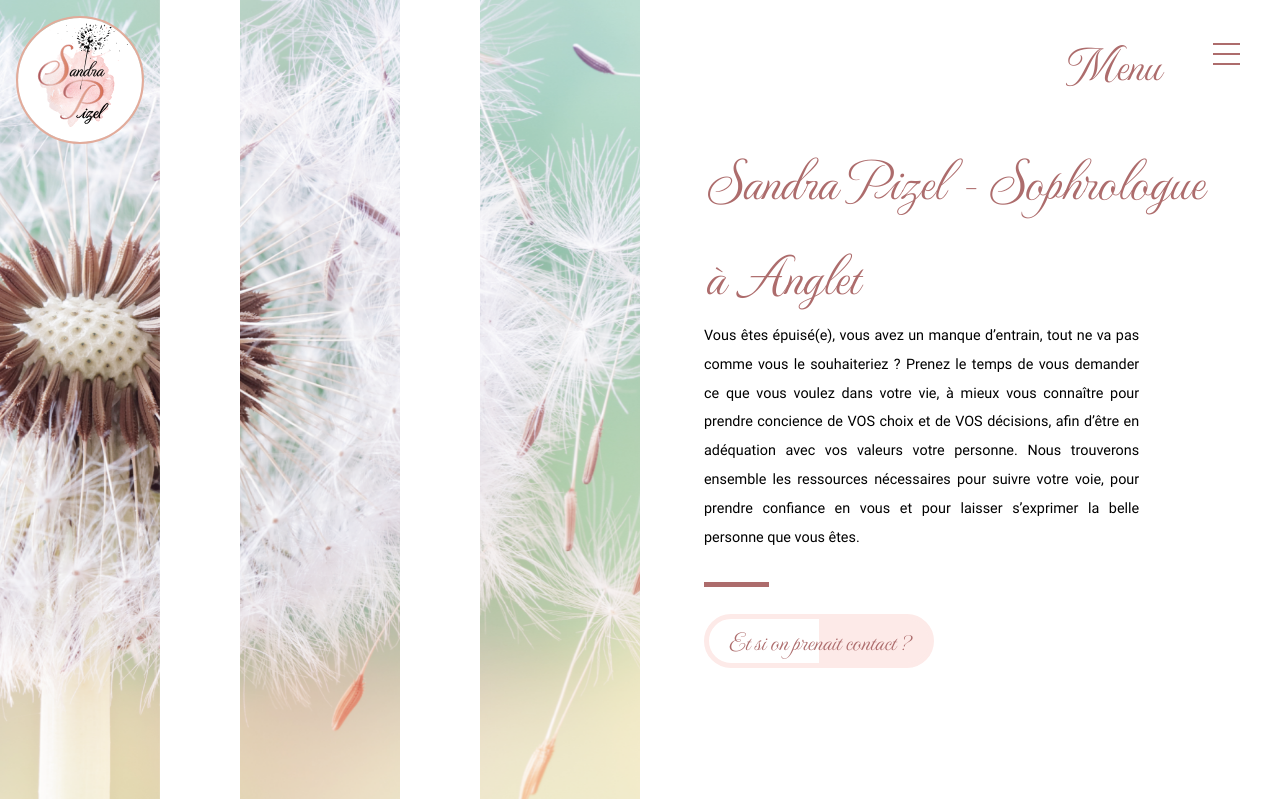
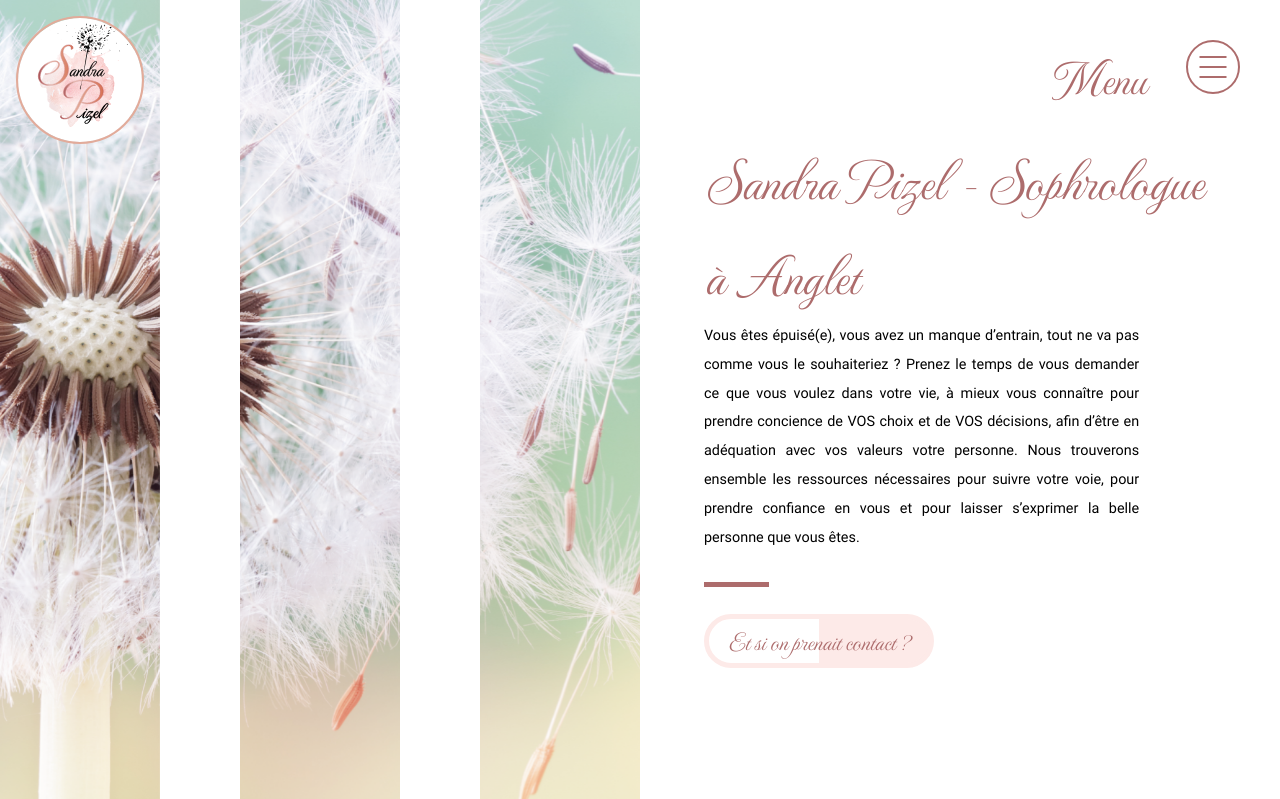
Before and after one commit to GregDigital/Sandra_Pizel_Sophrologue, a PHP site: page / in a window 1280 px wide. Shown: the top 799 px of the page. Run offline with PHP 8.4, Linux system fonts and the light colour scheme; some libraries are stand-ins or nearby versions.

Commit message:
debugg nav

```diff
--- a/assets/styles/index.css
+++ b/assets/styles/index.css
@@ -162,10 +162,12 @@ nav h2 {
   height: 27px;
   width: 27px;
   margin: 40px;
-  padding: 20px;
+  padding: 25px;
   overflow: visible;
   position: relative;
   z-index: 2;
+  border-radius: 50px;
+  border: solid 2px #ad6c6c;
 }
 
 #burger-menu span,
@@ -192,9 +194,11 @@ nav h2 {
 }
 
 #burger-menu span {
-  right: 0px;
-  top: 13px;
+  right: 50%;
+  top: 50%;
   width: 27px;
+  -webkit-transform: translate(50%, -50%);
+          transform: translate(50%, -50%);
 }
 
 #burger-menu span:after {
@@ -213,7 +217,8 @@ nav h2 {
 #burger-menu.close span {
   -webkit-transform: rotate(45deg);
           transform: rotate(45deg);
-  top: 13px;
+  right: 20%;
+  top: 50%;
   width: 27px;
 }
 
@@ -259,6 +264,11 @@ nav h2 {
 
 #menu ul {
   padding: 0;
+  position: absolute;
+  left: 50%;
+  top: 50%;
+  -webkit-transform: translate(-50%, -50%);
+          transform: translate(-50%, -50%);
 }
 
 #menu li {
@@ -269,9 +279,9 @@ nav h2 {
 #menu a {
   font-family: "MonteCarlo", cursive;
   color: #ad6c6c;
-  font-size: 3rem;
+  font-size: 2.1em;
   display: block;
-  margin-bottom: 30px;
+  margin-bottom: 0.5em;
   text-decoration: none;
 }
 
--- a/assets/styles/layouts/_header.scss
+++ b/assets/styles/layouts/_header.scss
@@ -31,10 +31,12 @@ nav {
   height: 27px;
   width: 27px;
   margin: 40px;
-  padding: 20px;
+  padding: 25px;
   overflow: visible;
   position: relative;
   z-index: 2;
+  border-radius: 50px;
+  border: solid 2px $titlecolor;
 
   // THE LINES
   span,
@@ -62,9 +64,10 @@ nav {
 
   // MIDDLE
   span {
-    right: 0px;
-    top: 13px;
+    right: 50%;
+    top: 50%;
     width: 27px;
+    transform: translate(50%, -50%);
   }
 
   // BOTTOM
@@ -81,13 +84,13 @@ nav {
       top: 0px;
       transform: rotate(90deg);
       width: 27px;
-
     }
 
     // MIDDLE
     span {
       transform: rotate(45deg);
-      top: 13px;
+      right: 20%;
+      top: 50%;
       width: 27px;
     }
 
@@ -129,6 +132,10 @@ nav {
 
   ul {
     padding: 0;
+    position: absolute;
+    left: 50%;
+    top: 50%;
+    transform: translate(-50%, -50%);
   }
 
   li {
@@ -139,10 +146,9 @@ nav {
   a {
     font-family: $font1;
     color: $titlecolor;
-    font-size: 3rem;
+    font-size: 2.1em;
     display: block;
-
-    margin-bottom: 30px;
+    margin-bottom: 0.5em;
     text-decoration: none;
   }
 }
```
Also changed, not shown: 1 other file.
